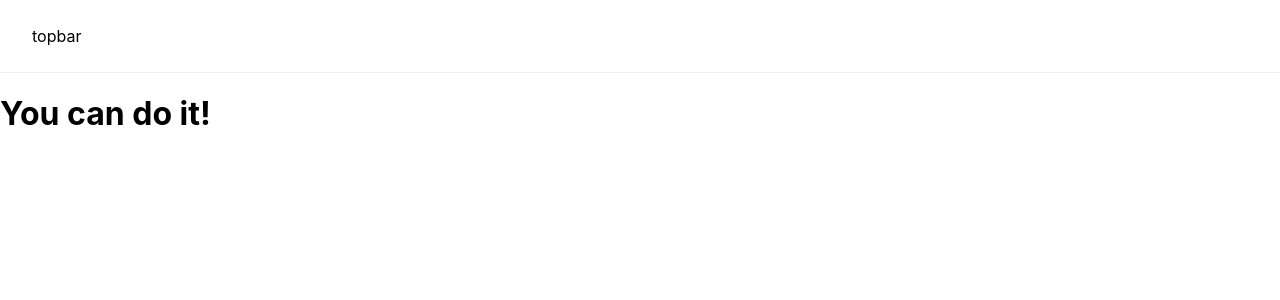
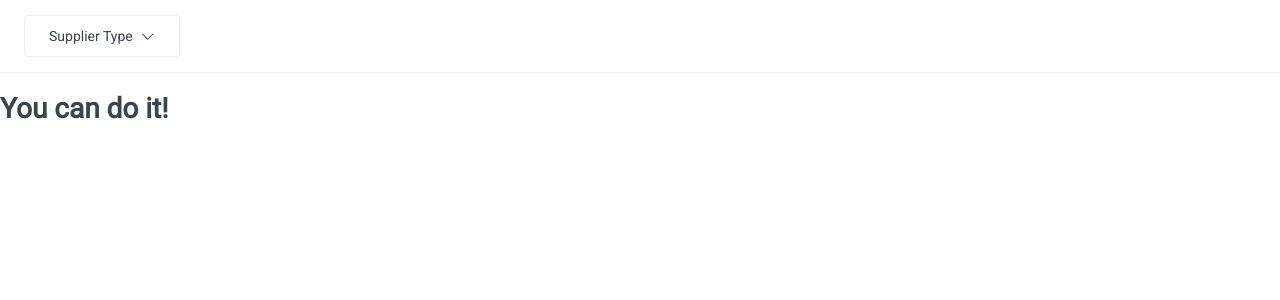
Before and after one commit to reverroser/suppliers-search, a React (Create React App) app: page / in a window 1280 px wide. Shown: the top 300 px of the page. Built offline with nearby package versions, Linux system fonts and the light colour scheme.

Commit message:
feat(app): create dropdown component

```diff
--- a/package.json
+++ b/package.json
@@ -6,8 +6,10 @@
     "@testing-library/jest-dom": "^4.2.4",
     "@testing-library/react": "^9.3.2",
     "@testing-library/user-event": "^7.1.2",
+    "polished": "^3.6.7",
     "react": "^16.13.1",
     "react-dom": "^16.13.1",
+    "react-outside-click-handler": "^1.3.0",
     "react-scripts": "3.4.3",
     "styled-components": "^5.2.0"
   },
--- a/public/index.html
+++ b/public/index.html
@@ -13,6 +13,10 @@
     <link
       href="https://fonts.googleapis.com/css2?family=Noto+Sans+JP&family=Roboto&display=swap"
       rel="stylesheet"
+    />
+    <link
+      rel="stylesheet"
+      href="https://maxst.icons8.com/vue-static/landings/line-awesome/line-awesome/1.3.0/css/line-awesome.min.css"
     />
     <!--
       manifest.json provides metadata used when your web app is installed on a
--- a/src/App.js
+++ b/src/App.js
@@ -1,18 +1,42 @@
-import React from "react";
-import { ThemeProvider } from "styled-components";
+import React, { useState } from "react";
+import styled from "styled-components";
 
-import theme from "./theme";
+import Theme from "./theme";
+import { supplierTypes } from "./constants";
 
 import TopBar from "./components/TopBar";
+import Dropdown from "./components/Dropdown/Dropdown";
+
+const AppContainer = styled.div`
+  font-size: 14px;
+  font-family: ${({ theme }) => theme.font.content};
+  color: ${({ theme }) => theme.colors.black};
+
+  h1,
+  h2,
+  h3,
+  h4,
+  h5 {
+    font-family: ${({ theme }) => theme.font.title};
+  }
+`;
 
 const App = () => {
+  const [supplierType, setSupplierType] = useState();
+
   return (
-    <ThemeProvider theme={theme}>
-      <div>
-        <TopBar>topbar</TopBar>
+    <Theme>
+      <AppContainer>
+        <TopBar>
+          <Dropdown
+            label="Supplier Type"
+            options={supplierTypes}
+            onOptionSelected={setSupplierType}
+          />
+        </TopBar>
         <h1>You can do it!</h1>
-      </div>
-    </ThemeProvider>
+      </AppContainer>
+    </Theme>
   );
 };
 
--- /dev/null
+++ b/src/components/Dropdown/Dropdown.js
@@ -0,0 +1,87 @@
+import React, { useState } from "react";
+import PropTypes from "prop-types";
+import OutsideClickHandler from "react-outside-click-handler";
+
+import {
+  DropdownContainer,
+  DropdownSelect,
+  DropdownOptions,
+  DropdownOption
+} from "./Dropdown.styles";
+
+const Dropdown = ({ label, options, onOptionSelected }) => {
+  const [open, setOpen] = useState(false);
+
+  const [optionSelected, setOptionSelected] = useState();
+
+  const closeDropdown = () => setOpen(false);
+
+  const handleClick = () => {
+    setOpen(!open);
+  };
+
+  const handleOptionClick = option => () => {
+    let newOption = option;
+
+    /**
+     * If the user selects the same option twice,
+     * this works as a toggle so users have a way
+     * to undo the selection.
+     */
+    if (isOptionSelected(option)) {
+      newOption = null;
+    }
+
+    onOptionSelected(newOption);
+
+    setOptionSelected(newOption);
+
+    closeDropdown();
+  };
+
+  const isOptionSelected = option =>
+    optionSelected && option.id === optionSelected.id;
+
+  return (
+    <OutsideClickHandler onOutsideClick={closeDropdown}>
+      <DropdownContainer>
+        <DropdownSelect
+          isOpen={open}
+          onClick={handleClick}
+          data-testid={"dropdownSelect"}
+        >
+          {label}
+          <i className="las la-angle-down"></i>
+        </DropdownSelect>
+        {open ? (
+          <DropdownOptions data-testid={"dropdownOptions"}>
+            {options.map((option, i) => (
+              <DropdownOption
+                key={i}
+                isActive={isOptionSelected(option)}
+                onClick={handleOptionClick(option)}
+              >
+                {option.icon ? <i className={`la la-${option.icon}`} /> : null}
+                {option.name}
+              </DropdownOption>
+            ))}
+          </DropdownOptions>
+        ) : null}
+      </DropdownContainer>
+    </OutsideClickHandler>
+  );
+};
+
+Dropdown.propTypes = {
+  label: PropTypes.string,
+  options: PropTypes.array,
+  onOptionSelected: PropTypes.func
+};
+
+Dropdown.defaultProps = {
+  label: "Select",
+  options: [],
+  onOptionSelected: () => {}
+};
+
+export default Dropdown;
--- /dev/null
+++ b/src/components/Dropdown/Dropdown.styles.js
@@ -0,0 +1,72 @@
+import styled from "styled-components";
+import { rgba } from "polished";
+
+export const DropdownContainer = styled.div`
+  position: relative;
+`;
+
+export const DropdownSelect = styled.div`
+  font-family: ${({ theme }) => theme.font.content};
+  padding: ${({ theme }) =>
+    `${theme.spacingUnit * 1.5}px ${theme.spacingUnit * 3}px`};
+  background-color: ${({ theme, isOpen }) =>
+    isOpen ? theme.colors.grey[20] : theme.colors.white};
+  border-radius: ${({ theme }) => theme.spacingUnit * 0.5}px;
+  border: thin solid ${({ theme }) => theme.colors.grey[20]};
+  transition: all 0.2s linear;
+  cursor: pointer;
+
+  i {
+    margin-left: ${({ theme }) => theme.spacingUnit}px;
+    transform: ${({ isOpen }) => (isOpen ? "rotate(-180deg)" : "")};
+    transition: all 0.2s linear;
+  }
+
+  &:hover {
+    background-color: ${({ theme, isOpen }) =>
+      isOpen ? theme.colors.grey[20] : theme.colors.grey[10]};
+  }
+
+  &:active {
+    background-color: ${({ theme }) => theme.colors.grey[20]};
+  }
+`;
+
+export const DropdownOptions = styled.div`
+  position: absolute;
+  min-width: 180px;
+  box-shadow: 1px 1px 6px 1px ${({ theme }) => rgba(theme.colors.black, 0.1)};
+  border-radius: ${({ theme }) => theme.spacingUnit * 0.5}px;
+  margin-top: ${({ theme }) => theme.spacingUnit}px;
+  padding: ${({ theme }) => theme.spacingUnit}px;
+  background-color: ${({ theme }) => theme.colors.white};
+  z-index: ${({ theme }) => theme.zIndex.dropdown};
+`;
+
+export const DropdownOption = styled.div`
+  border-radius: ${({ theme }) => theme.spacingUnit * 2}px;
+  color: ${({ theme, isActive }) =>
+    isActive ? theme.colors.white : theme.colors.black};
+  font-weight: ${({ theme, isActive }) => (isActive ? 600 : 400)};
+  background-color: ${({ theme, isActive }) =>
+    isActive ? rgba(theme.colors.primary, 0.9) : theme.colors.white};
+  padding: ${({ theme }) =>
+    `${theme.spacingUnit}px ${theme.spacingUnit * 2}px`};
+  margin: ${({ theme }) => theme.spacingUnit * 0.5}px 0;
+  transition: all 0.2s linear;
+  cursor: pointer;
+
+  i {
+    margin-right: ${({ theme }) => theme.spacingUnit}px;
+  }
+
+  &:hover {
+    background-color: ${({ theme, isActive }) =>
+      isActive ? theme.colors.primary : theme.colors.grey[20]};
+  }
+
+  &:active {
+    background-color: ${({ theme, isActive }) =>
+      isActive ? theme.colors.primary : theme.colors.grey[30]};
+  }
+`;
--- a/src/components/TopBar.js
+++ b/src/components/TopBar.js
@@ -5,8 +5,8 @@ const TopBarContainer = styled.div`
   display: flex;
   align-items: center;
   width: 100%;
-  height: 72px;
-  padding: 0 2rem;
+  height: ${({ theme }) => theme.spacingUnit * 9}px;
+  padding: 0 ${({ theme }) => theme.spacingUnit * 3}px;
   border-bottom: thin solid ${({ theme }) => theme.colors.grey[20]};
 `;
 
--- /dev/null
+++ b/src/constants.js
@@ -0,0 +1,38 @@
+export const supplierTypes = [
+  {
+    id: 0,
+    name: "Food",
+    slug: "food",
+    icon: "utensils"
+  },
+  {
+    id: 1,
+    name: "Drink",
+    slug: "drink",
+    icon: "glass-cheers"
+  },
+  {
+    id: 2,
+    name: "Staff",
+    slug: "staff",
+    icon: "people-carry"
+  },
+  {
+    id: 3,
+    name: "Florists",
+    slug: "florists",
+    icon: "spa"
+  },
+  {
+    id: 4,
+    name: "Marquees and tents",
+    slug: "marquees_tents",
+    icon: "campground"
+  },
+  {
+    id: 5,
+    name: "Audio and visual",
+    slug: "audio_visual",
+    icon: "youtube"
+  }
+];
--- a/src/theme.js
+++ b/src/theme.js
@@ -1,4 +1,7 @@
-export default {
+import React from "react";
+import { ThemeProvider } from "styled-components";
+
+const theme = {
   font: {
     header: "'Noto Sans JP', sans-serif",
     content: "'Roboto', sans-serif"
@@ -16,5 +19,14 @@ export default {
       50: "#9E9E9E"
     }
   },
+  zIndex: {
+    dropdown: 2
+  },
   spacingUnit: 8
 };
+
+const Theme = ({ children }) => (
+  <ThemeProvider theme={theme}>{children}</ThemeProvider>
+);
+
+export default Theme;
```
Also changed, not shown: 2 other files (tests, documents, lock files or other folders).
